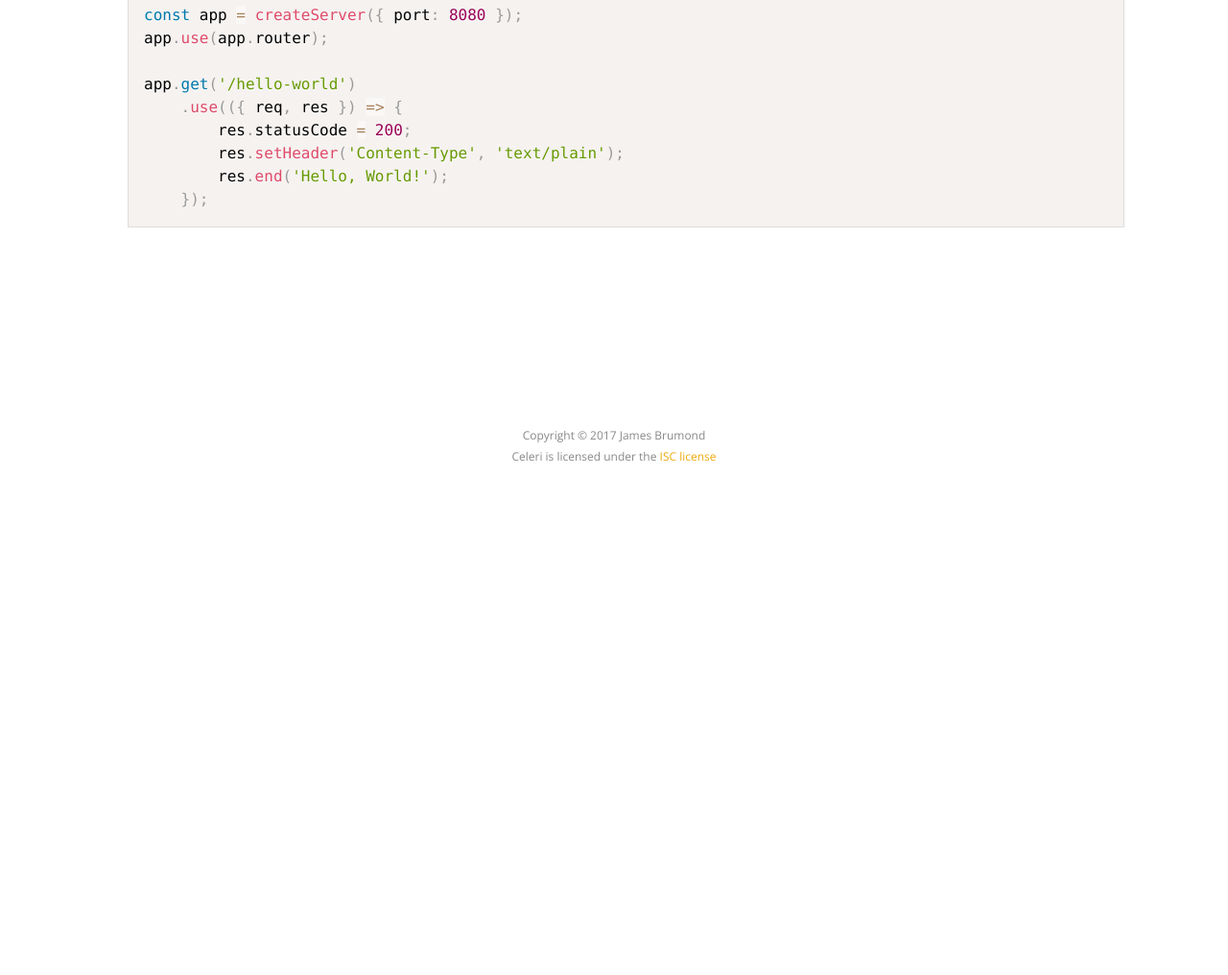
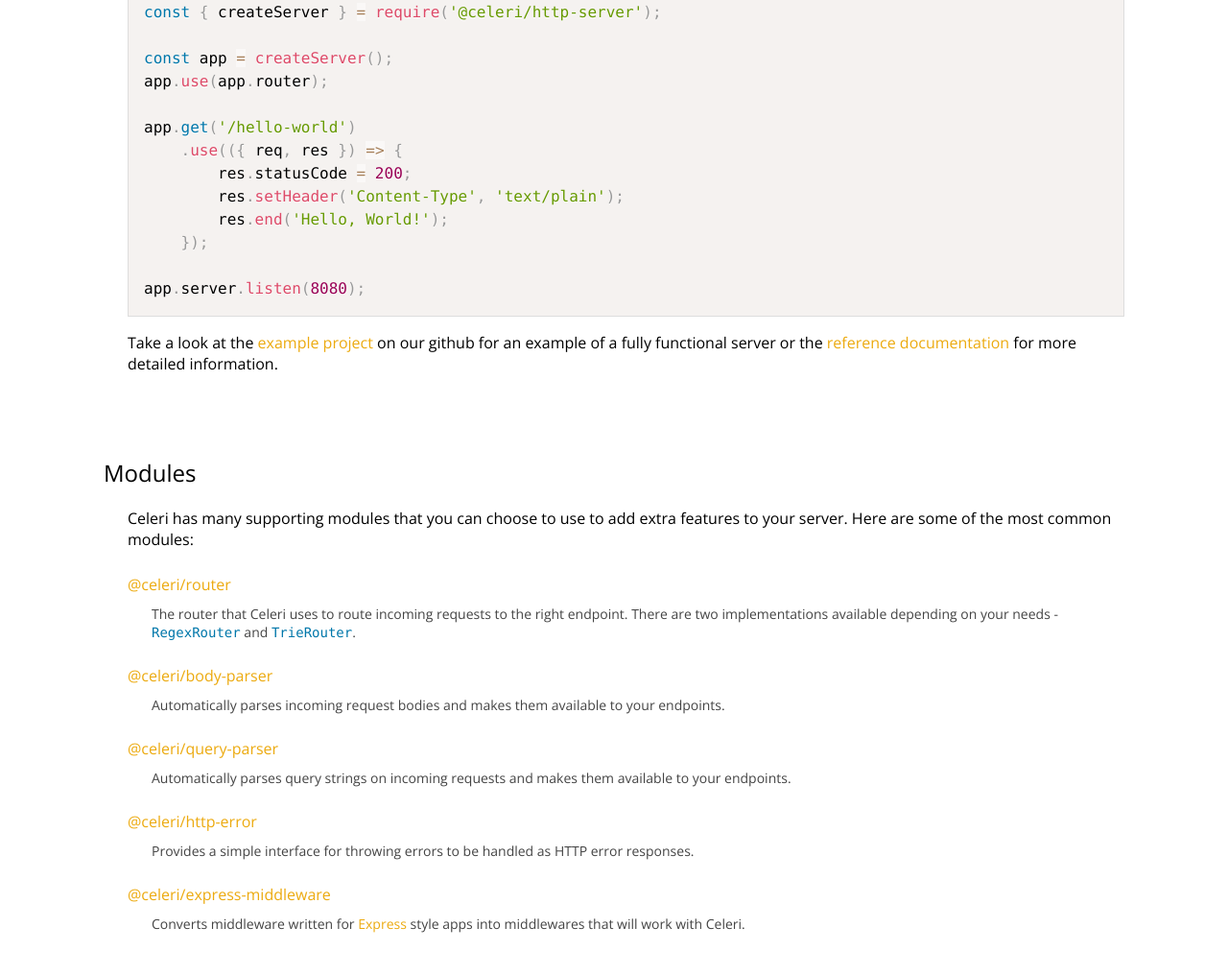
Before and after one commit to celeri-server/celerijs.com, a website: page public/index.html in a window 1280 px wide. Shown: the part 684-1700 px from the top of the page at 96% size. Before the commit the page ends 1193 px from the top, so only its background shows below. Drawn offline with nearby package versions, Linux system fonts and the light colour scheme.

Commit message:
update example code for new server format; add list of modules to home page

```diff
--- a/public/index.html
+++ b/public/index.html
@@ -9,7 +9,12 @@
 </head>
 <body>
 	<header>
-		<h1>Celeri</h1>
+		<h1>
+			Celeri
+			<small>
+				<a href="https://github.com/celeri-server/http-server/releases">v1.1.0</a>
+			</small>
+		</h1>
 		<small><span class="latin">latin</span> - fast, swift, rapid</small>
 		<p>
 			A fast and simple HTTP server library for <a href="http://nodejs.org">Node.js</a>
@@ -22,7 +27,7 @@
 			<p>
 				Getting started is easy! First, install Celeri:
 			</p>
-			<pre class="language-bash inline"><code>
+			<pre class="language-bash"><code>
 				$ npm install --save @celeri/http-server
 			</code></pre>
 			<p>
@@ -31,7 +36,7 @@
 			<pre class="language-javascript"><code>
 				const { createServer } = require('@celeri/http-server');
 
-				const app = createServer({ port: 8080 });
+				const app = createServer();
 				app.use(app.router);
 
 				app.get('/hello-world')
@@ -40,13 +45,58 @@
 						res.setHeader('Content-Type', 'text/plain');
 						res.end('Hello, World!');
 					});
+
+				app.server.listen(8080);
 			</code></pre>
+			<p>
+				Take a look at the <a href="https://github.com/celeri-server/example">example project</a> on our
+				github for an example of a fully functional server or the <a href="/docs">reference documentation</a>
+				for more detailed information.
+			</p>
+		</section>
+
+		<section class="modules">
+			<h2>Modules</h2>
+			<p>
+				Celeri has many supporting modules that you can choose to use to add extra features to your server. Here
+				are some of the most common modules:
+			</p>
+			<dl>
+				<dt><a href="/docs/router.html">@celeri/router</a></dt>
+				<dd>
+					The router that Celeri uses to route incoming requests to the right endpoint. There are two implementations
+					available depending on your needs - <code>RegexRouter</code> and <code>TrieRouter</code>.
+				</dd>
+
+				<dt><a href="/docs/body-parser.html">@celeri/body-parser</a></dt>
+				<dd>
+					Automatically parses incoming request bodies and makes them available to your endpoints.
+				</dd>
+
+				<dt><a href="/docs/query-parser.html">@celeri/query-parser</a></dt>
+				<dd>
+					Automatically parses query strings on incoming requests and makes them available to your endpoints.
+				</dd>
+
+				<dt><a href="/docs/http-error.html">@celeri/http-error</a></dt>
+				<dd>
+					Provides a simple interface for throwing errors to be handled as HTTP error responses.
+				</dd>
+
+				<dt><a href="/docs/express-middleware.html">@celeri/express-middleware</a></dt>
+				<dd>
+					Converts middleware written for <a href="https://expressjs.com">Express</a> style apps into middlewares
+					that will work with Celeri.
+				</dd>
+			</dl>
 		</section>
 	</main>
 
 	<footer>
 		<p class="copyright">Copyright &copy; 2017 James Brumond</p>
-		<p class="license">Celeri is licensed under the <a href="https://github.com/celeri-server/http-server/blob/master/license">ISC license</a></p>
+		<p class="license">
+			Celeri is licensed under the <a href="https://github.com/celeri-server/http-server/blob/master/license">ISC license</a>
+		</p>
 	</footer>
 
 	<script src="./scripts/prism.js"></script>
--- a/public/styles/main.css
+++ b/public/styles/main.css
@@ -33,7 +33,12 @@
 	color: #9768b9;
 }
 
-header small {
+header h1 small {
+	font-size: 16px;
+	font-weight: 500;
+}
+
+header > small {
 	color: #aaa;
 	font-size: 16px;
 	font-weight: 300;
@@ -79,21 +84,25 @@
 	pre {
 		font-size: 12px;
 	}
+}
 
+@media (max-width: 1399px) {
 	main section {
 		margin-top: 50px;
 	}
 }
 
-@media (min-width: 1300px) {
+@media (min-width: 1400px) {
 	main section {
 		width: calc(100% / 2);
 	}
-}
 
-@media (min-width: 1850px) {
-	main section {
-		width: calc(100% / 3);
+	main section:not(:last-of-type) {
+		padding-right: 50px;
+	}
+
+	main section:not(:first-of-type) {
+		padding-left: 50px;
 	}
 }
 
@@ -114,6 +123,26 @@
 	padding: 0.5em !important;
 }
 
+p code,
+dd code {
+	color: #0077aa;
+	font-family: Consolas, Monaco, 'Andale Mono', 'Ubuntu Mono', monospace;
+}
+
+dl {
+	/*  */
+}
+
+dl dt {
+	margin-top: 25px;
+}
+
+dl dd {
+	color: #444;
+	font-size: 14px;
+	margin: 10px 0 0 25px;
+}
+
 footer {
 	text-align: center;
 	margin: 200px 0 25px;
```
Also changed, not shown: public/docs/index.html (added).
